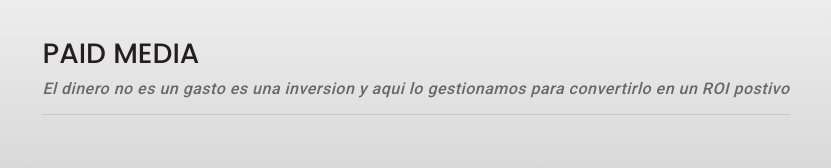
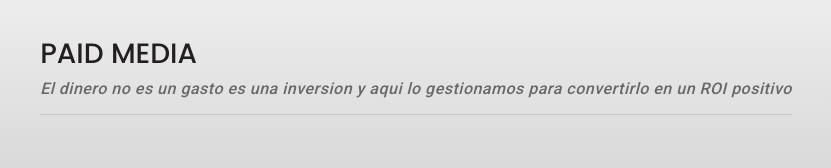
Before and after one commit to jacz0992/camada22940, a website: page index.html in a window 1280 px wide. Shown: the part 2886-3054 px from the top of the page, 224-1055 px from the left. Drawn offline with nearby package versions, Linux system fonts and the light colour scheme.

Commit message:
entrega github

```diff
--- a/index.html
+++ b/index.html
@@ -219,7 +219,7 @@
             </div>
             <div class="servicios__Box">
                 <h3>Paid media</h3>
-                <h6>El dinero no es un gasto es una inversion y aqui lo gestionamos para convertirlo en un ROI postivo</h6>
+                <h6>El dinero no es un gasto es una inversion y aqui lo gestionamos para convertirlo en un ROI positivo</h6>
                 <hr class="grosordelinea">
             </div>
             <div class="servicios__Box">
```
